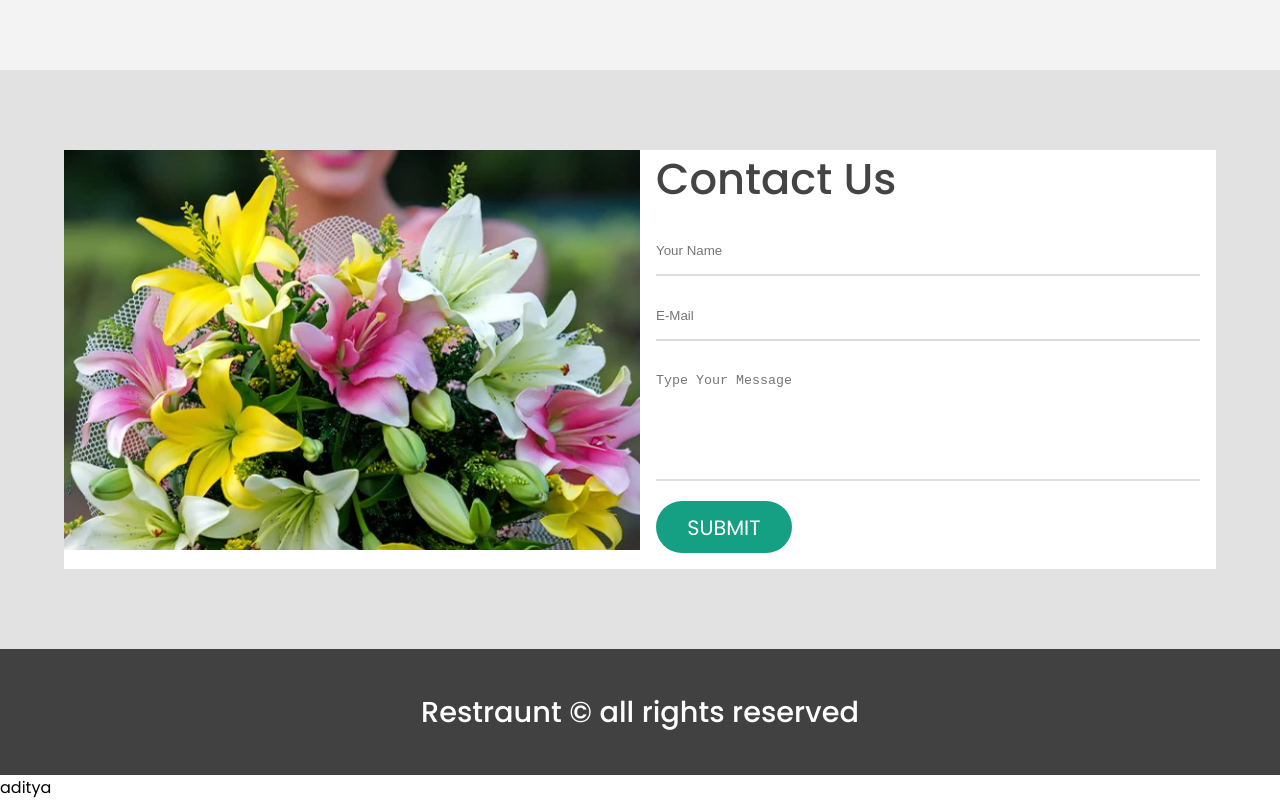
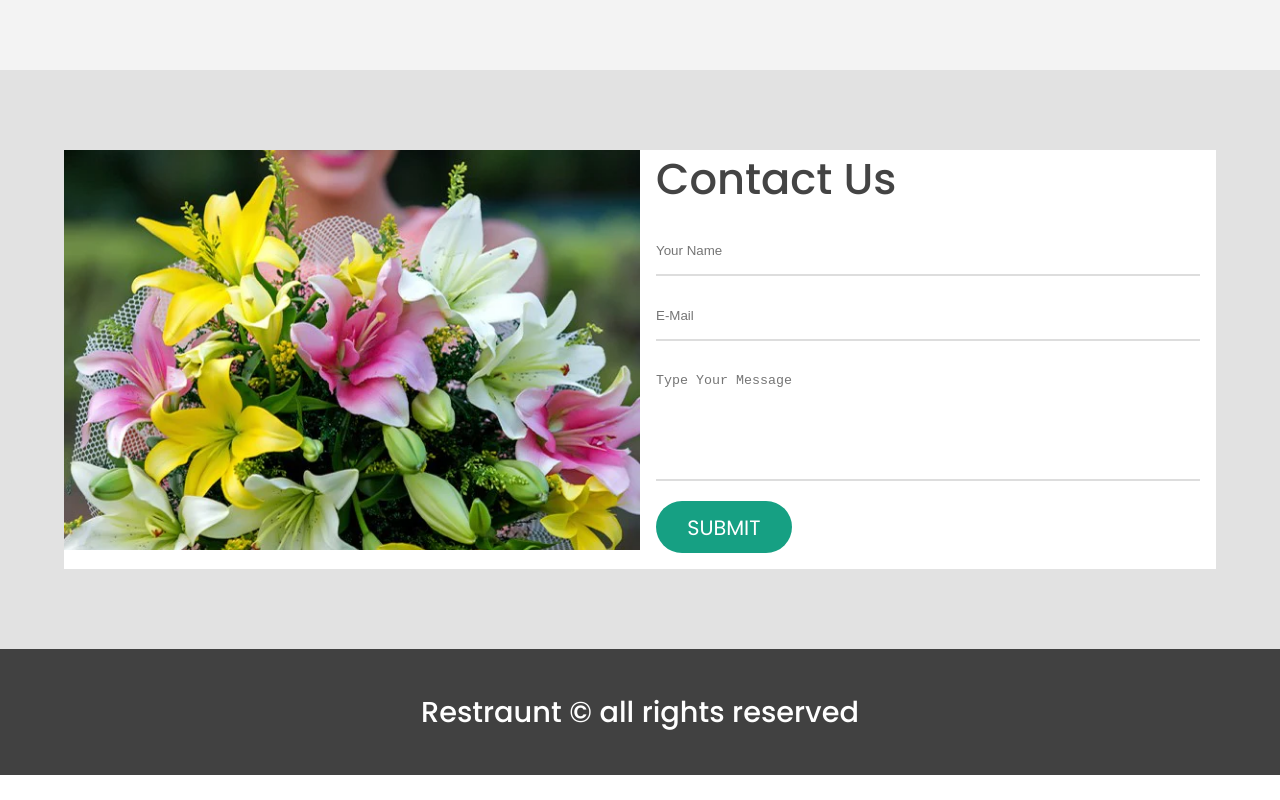
Before and after one commit to Sauravshivz/chainshaw-ddebuggers_KOC31_CipherSchools, a plain HTML site: page index.html in a window 1280 px wide. Shown: the part 4076-4876 px from the top of the page. After the commit the page ends 4851 px from the top, so only its background shows below. Drawn offline with Linux system fonts and the light colour scheme.

Commit message:
index.html

```diff
--- a/index.html
+++ b/index.html
@@ -250,7 +250,6 @@
 
     <!-- <script src="https://ajax.googleapis.com/ajax/libs/jquery/3.3.1/jquery.min.js"></script>
     <script src="app.js"></script> -->
-<p>aditya</p>
 
 </html>
 
```
